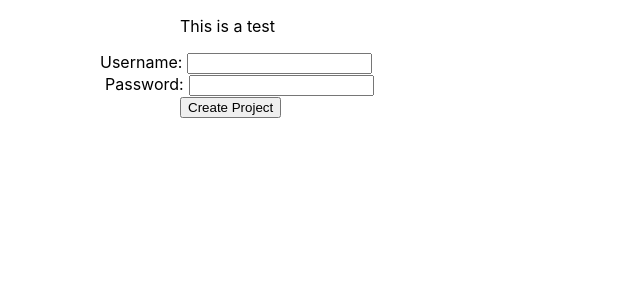
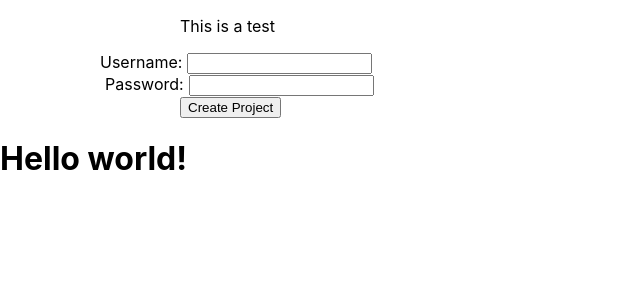
Before and after one commit to R1chardy/ECE-461L-The-Goons, a React (Create React App) app in the folder goons-app/: page /ProjectPage in a window 1280 px wide. Shown: the top 300 px of the page, without its empty margins (0-640 px from the left). Built offline with nearby package versions, Linux system fonts and the light colour scheme.

Commit message:
Changes to Project Page

```diff
--- a/goons-app/src/ProjectPage.js
+++ b/goons-app/src/ProjectPage.js
@@ -31,7 +31,9 @@ function ProjectPage() {
             <button onClick={loginPressed} style={{marginLeft: rightShift+80+"px"}}>
                 Create Project
             </button>
-
+            <h1 className="text-3xl font-bold underline">
+                Hello world!
+            </h1>
         </div>
     )
 }
```
